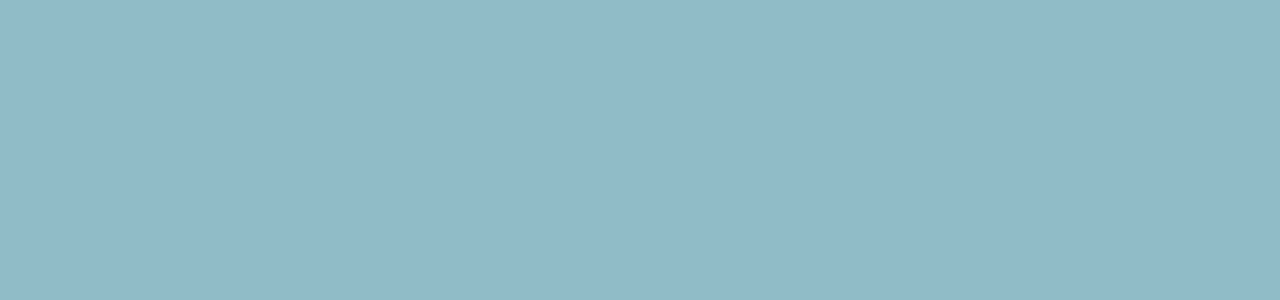
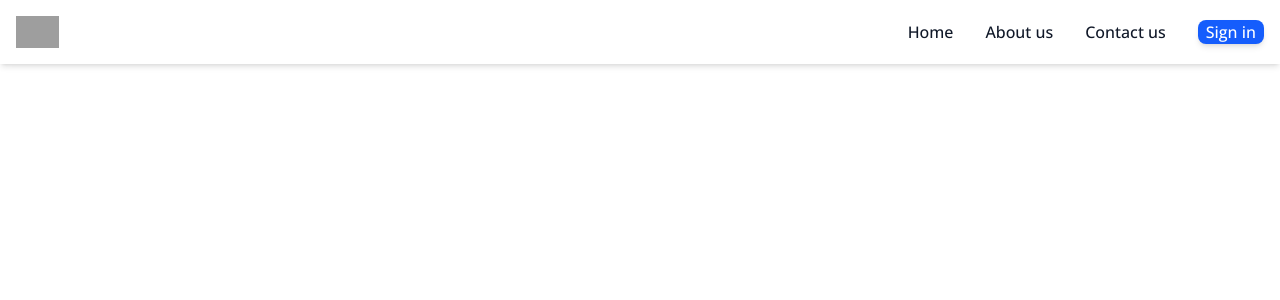
Before and after one commit to JermainePasion/AI-GYB, a React (Vite) app in the folder frontend/: page /about in a window 1280 px wide. Before the commit this address had no page. Shown: the top 300 px of the page. Built offline with nearby package versions, Linux system fonts and the light colour scheme; grey boxes are pictures that could not be loaded.

Commit message:
about us page

```diff
--- a/frontend/src/App.jsx
+++ b/frontend/src/App.jsx
@@ -10,6 +10,7 @@ import UploadPhotos from "./screens/UploadPhotos";
 import AuthScreen from "./screens/AuthScreen";
 import LandingScreen from "./screens/LandingScreen";
 import PrivateRoute from "./components/PrivateRoute";
+import AboutUsScreen from "./screens/AboutUsScreen";
 
 
 function App() {
@@ -17,6 +18,7 @@ function App() {
     <Routes>
       {/* Public */}
       <Route path="/signup" element={<AuthScreen />} />
+      <Route path="/about" element={<AboutUsScreen />} />
       <Route path="/" element={<LandingScreen />} />
 
       {/* Protected */}
--- a/frontend/src/layouts/LandingNavbar.jsx
+++ b/frontend/src/layouts/LandingNavbar.jsx
@@ -25,12 +25,12 @@ function LandingNavbar() {
               </a>
             </li>
             <li>
-              <a href="#about" className="block py-2 px-3 text-gray-900 hover:text-blue-700 dark:text-white md:p-0">
+              <a href="/about" className="block py-2 px-3 text-gray-900 hover:text-blue-700 dark:text-white md:p-0">
                 About us
               </a>
             </li>
             <li>
-              <a href="#contact" className="block py-2 px-3 text-gray-900 hover:text-blue-700 dark:text-white md:p-0">
+              <a href="/#contact" className="block py-2 px-3 text-gray-900 hover:text-blue-700 dark:text-white md:p-0">
                 Contact us
               </a>
             </li>
--- /dev/null
+++ b/frontend/src/screens/AboutUsScreen.jsx
@@ -0,0 +1,13 @@
+import React from 'react'
+import LandingNavbar from "../layouts/LandingNavbar";
+
+function AboutUsScreen() {
+  return (
+   <div className="bg-[#FFFFFF] min-h-screen scroll-smooth">
+      <LandingNavbar />
+
+    </div>
+  )
+}
+
+export default AboutUsScreen
--- a/frontend/src/screens/LandingScreen.jsx
+++ b/frontend/src/screens/LandingScreen.jsx
@@ -79,7 +79,6 @@ export default function LandingScreen() {
 
         {/* Benefits Section */}
       <section
-        id="about"
         className="flex items-center justify-center h-screen px-6 bg-cover bg-center bg-no-repeat"
         style={{ backgroundImage: "url('/benifit-image.jpg')" }} // ✅ Replace with your image path
       >
```
